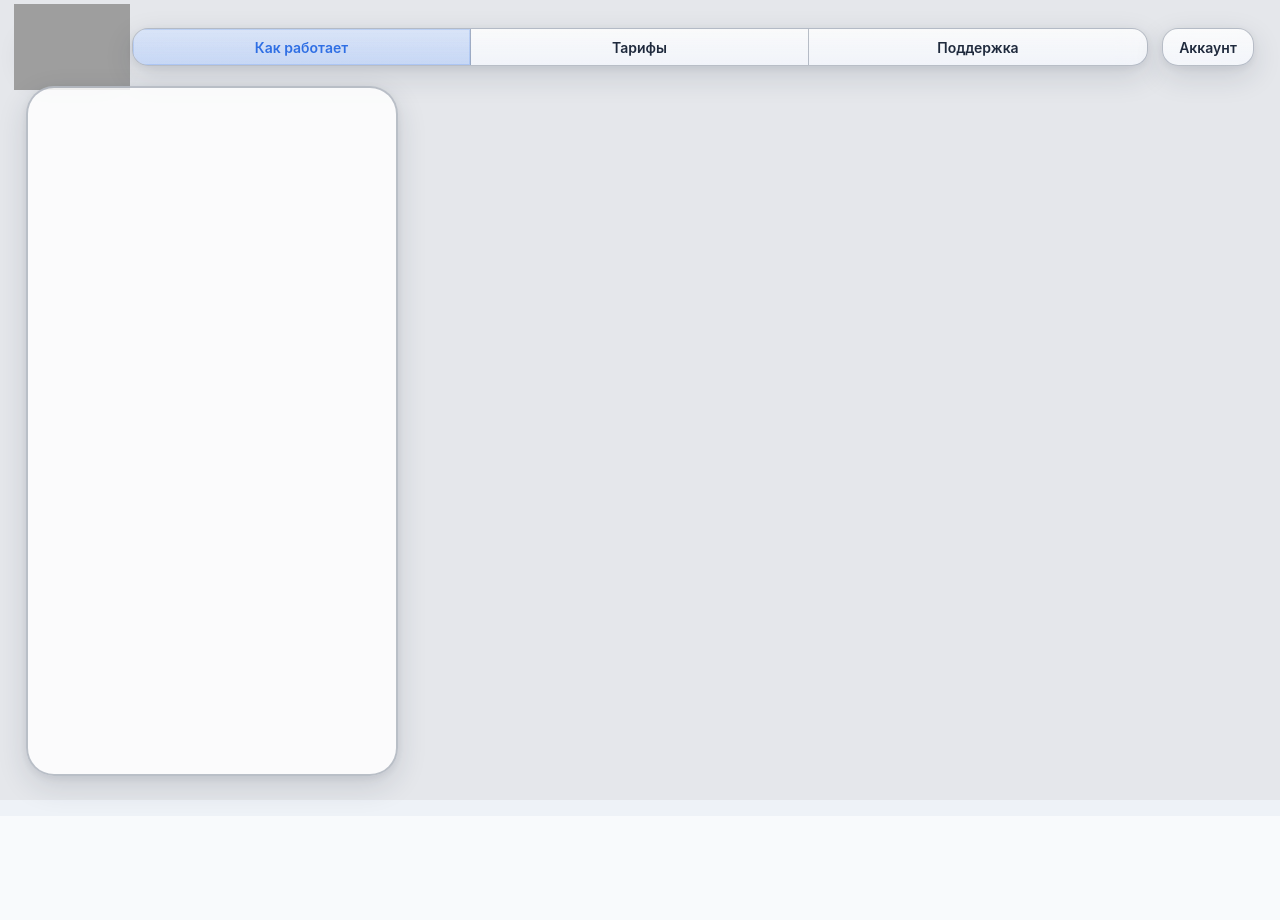
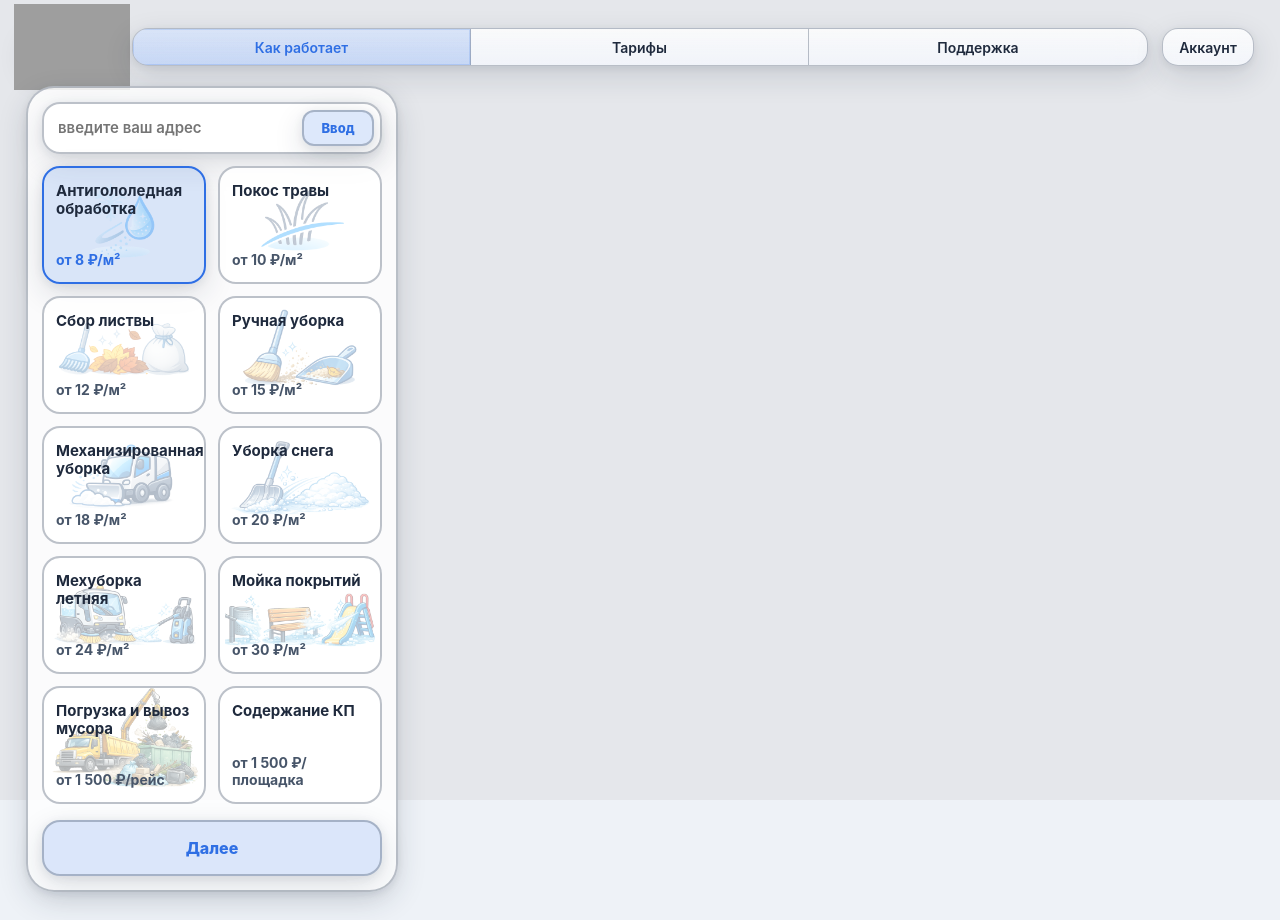
Before and after one commit to RodionKholodaev/here_is_work, a React (Vite) app in the folder frontend/: page / in a window 1280 px wide. Before the commit the page ends 816 px from the top, so only its background shows below. Built offline with nearby package versions, Linux system fonts and the light colour scheme; grey boxes are pictures that could not be loaded; the HTML template or start-up script is replaced by a standard one.

Commit message:
правка в app.jsx (одна строчка)

```diff
--- a/frontend/src/App.jsx
+++ b/frontend/src/App.jsx
@@ -816,6 +816,7 @@ export default function App() {
             hoveredService={hoveredService}
             setHoveredService={setHoveredService}
             handleContinueClick={handleContinueClick}
+            currentPage={currentPage}
           />
         </main>
       </div>
```
